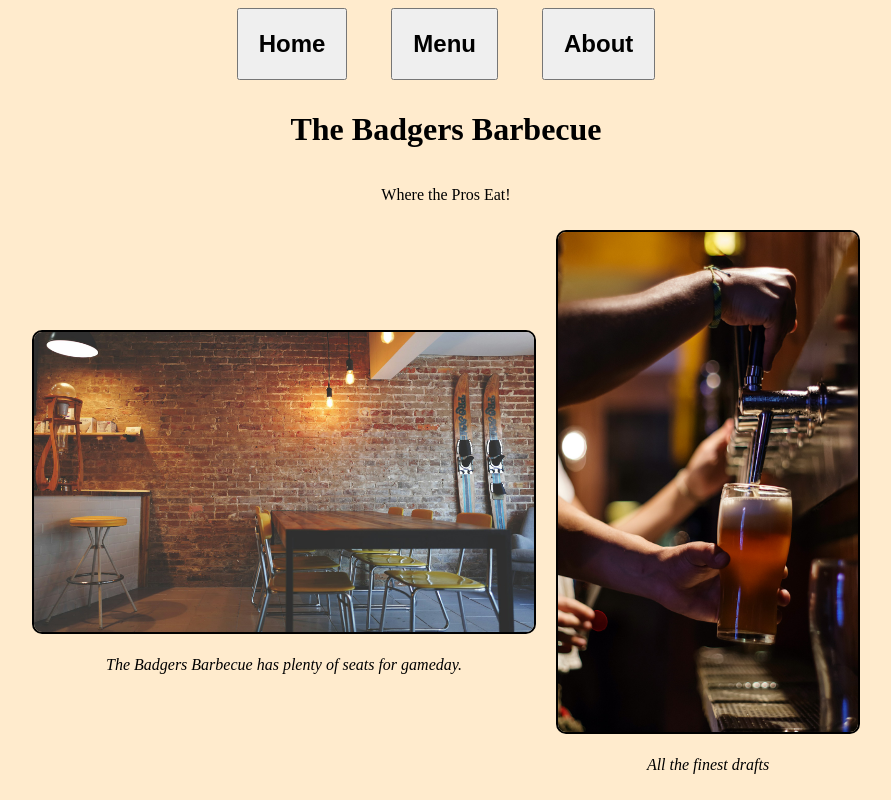
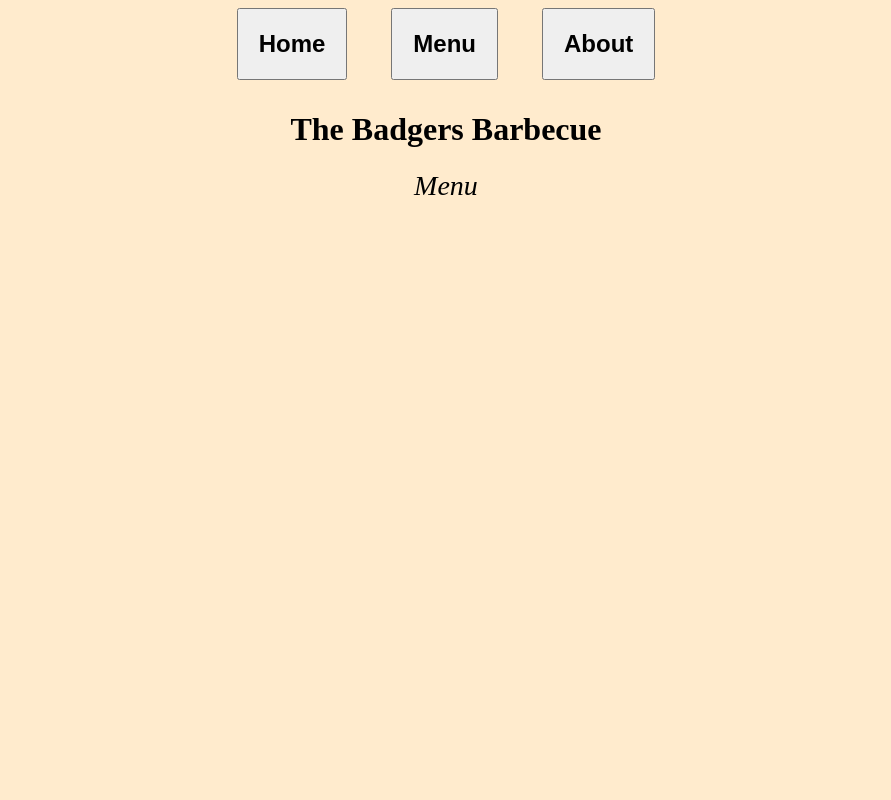
Before and after one commit to A554551N/odin-restaurantjs, a website built with webpack: page src/template.html in a window 1280 px wide. Shown: the whole page, without its empty margins (194-1085 px from the left). Built offline with nearby package versions, Linux system fonts and the light colour scheme.

Commit message:
add menu-container grid to Menu

```diff
--- a/src/index.js
+++ b/src/index.js
@@ -1,7 +1,9 @@
 import "./styles.css";
 import HomePage from "./home.js";
+import MenuPage from "./menu.js";
 const homePage = new HomePage();
-homePage.renderPage();
+const menuPage = new MenuPage();
+menuPage.renderPage();
 
 const content = document.querySelector("#content");
 function clearScreen() {
--- a/src/menu.js
+++ b/src/menu.js
@@ -0,0 +1,23 @@
+export default class MenuPage {
+    constructor() {
+
+    }
+
+    renderPage() {
+        const content = document.querySelector("#content");
+
+        const pageTitle = document.createElement("h1");
+        pageTitle.textContent = "The Badgers Barbecue";
+        pageTitle.classList.add("title");
+        content.appendChild(pageTitle);
+
+        const subheader = document.createElement("p");
+        subheader.textContent = "Menu";
+        subheader.classList.add("subheader");
+        content.appendChild(subheader);
+
+        const menuContainer = document.createElement("div");
+        menuContainer.id = "menu-container";
+        content.appendChild(menuContainer);
+    }
+}
--- a/src/styles.css
+++ b/src/styles.css
@@ -12,6 +12,11 @@ header {
     text-align: center;
 }
 
+.subheader {
+    font-size: 1.75rem;
+    margin: 0;
+    font-style: italic;
+}
 #image-container {
     display: flex;
     align-items: center;
@@ -40,6 +45,23 @@ img {
     width: 300px;
 }
 
+#menu-container {
+    display: grid;
+    grid-template-columns: 1fr 1fr 1fr;
+}
+
+.col1 {
+    grid-column-start: 1;
+}
+
+.col2 {
+    grid-column-start: 2;
+}
+
+.col3 {
+    grid-column-start: 3;
+}
+
 .caption {
     text-align: center;
     font-style: italic;
```
